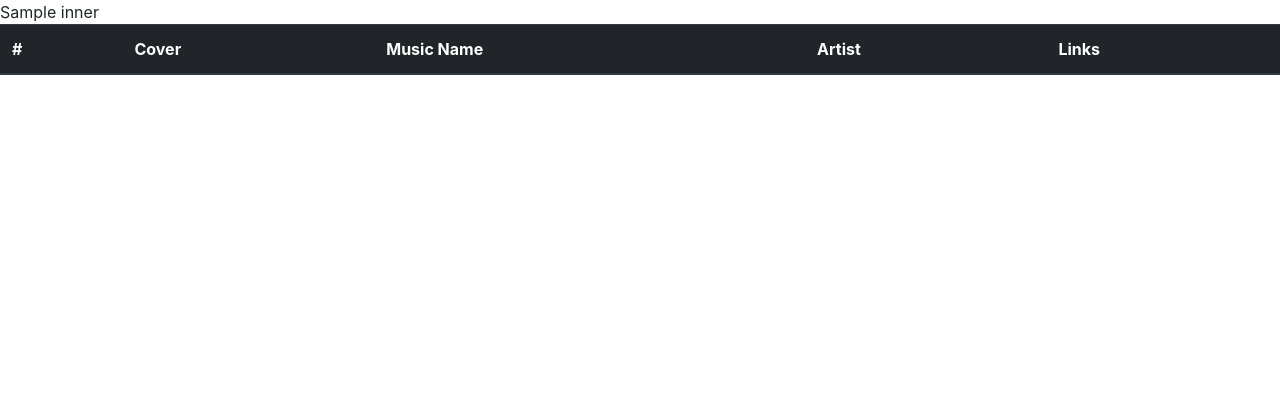
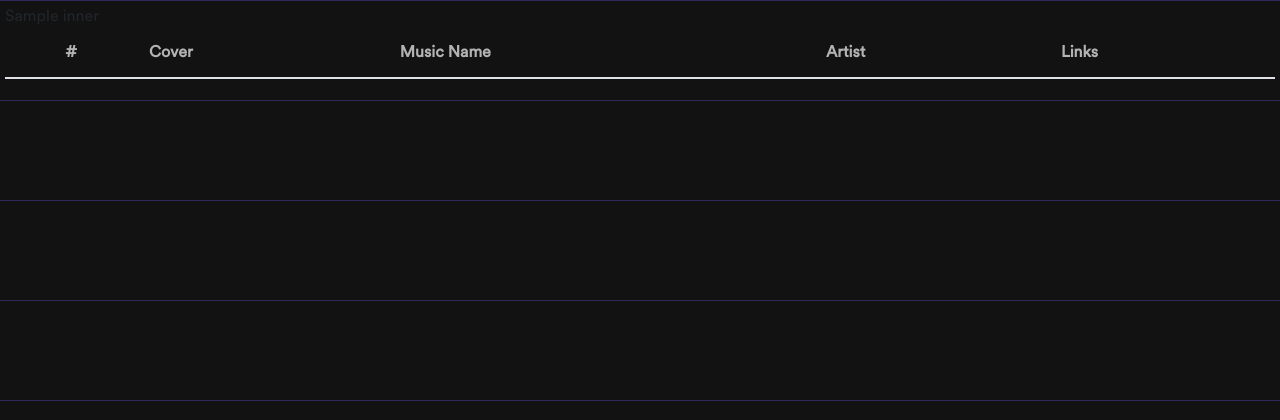
Before and after one commit to ayxan-mirzeyev-7674/HTML-CSS-JS, a Flask app: template spotify-to-youtube-py/templates/index.html in a window 1280 px wide. Shown: the top 420 px of the page. Run offline with Flask 3, Linux system fonts and the light colour scheme; the template is opened without the code that fills it: most values are stand-ins (such as "Sample title", 1, 10 or a date in 2020); lists and menus that the app fills with data are empty; some libraries are stand-ins or nearby versions.

Commit message:
Spotify to YouTube (latest version)

```diff
--- a/spotify-to-youtube-py/app.py
+++ b/spotify-to-youtube-py/app.py
@@ -12,21 +12,48 @@
 import pandas
 import os
 from youtubesearchpython import VideosSearch
+from flask_session import Session
 
 
 app = Flask(__name__)
 
-app.secret_key = "ONFSDFhdfshdfhsdfh453"
-app.config['SESSION_COOKIE_NAME'] = "Cookie"
 TOKEN_INFO = 'token_info'
+app = Flask(__name__)
+app.config['SECRET_KEY'] = os.urandom(64)
+app.config['SESSION_TYPE'] = 'filesystem'
+app.config['SESSION_FILE_DIR'] = './.flask_session/'
+Session(app)
+
+os.environ['SPOTIPY_CLIENT_ID'] = "c12a13513a174002a7850a569f02cf89"
+os.environ['SPOTIPY_CLIENT_SECRET'] = "83e9eb949a0344e784fe8e0ace887304"
+os.environ['SPOTIPY_REDIRECT_URI'] = "http://127.0.0.1:5000"
 
 
 @app.route("/")
 def login():
-    sp_oauth = create_spotify_oauth()
-    auth_url = sp_oauth.get_authorize_url()
-    return redirect(auth_url)
+    cache_handler = spotipy.cache_handler.FlaskSessionCacheHandler(session)
+    auth_manager = spotipy.oauth2.SpotifyOAuth(scope='user-library-read',
+                                               cache_handler=cache_handler,
+                                               show_dialog=True)
 
+    if request.args.get("code"):
+        # Step 2. Being redirected from Spotify auth page
+        auth_manager.get_access_token(request.args.get("code"))
+        return redirect('/')
+
+    if not auth_manager.validate_token(cache_handler.get_cached_token()):
+        # Step 1. Display sign in link when no token
+        auth_url = auth_manager.get_authorize_url()
+        return redirect(auth_url)
+
+    # Step 3. Signed in, display data
+    spotify = spotipy.Spotify(auth_manager=auth_manager)
+    return redirect(url_for('getTracks', _external=True))
+
+@app.route('/sign_out')
+def sign_out():
+    session.pop("token_info", None)
+    return redirect('/')
 
 @app.route('/redirect')
 def redirectPage():
@@ -40,16 +67,25 @@
 
     return redirect(url_for('getTracks', _external=True))
 
+@app.route('/playlists')
+def playlists():
+    cache_handler = spotipy.cache_handler.FlaskSessionCacheHandler(session)
+    auth_manager = spotipy.oauth2.SpotifyOAuth(cache_handler=cache_handler)
+    if not auth_manager.validate_token(cache_handler.get_cached_token()):
+        return redirect('/')
+
+    spotify = spotipy.Spotify(auth_manager=auth_manager)
+    return spotify.current_user_playlists()
 
 @app.route("/getTracks")
 def getTracks():
-    try:
-        token_info = get_token()
-    except:
-        print("user not logged in")
-        redirect(url_for('login', _external=True))
+    cache_handler = spotipy.cache_handler.FlaskSessionCacheHandler(session)
+    auth_manager = spotipy.oauth2.SpotifyOAuth(cache_handler=cache_handler)
+    if not auth_manager.validate_token(cache_handler.get_cached_token()):
+        return redirect('/')
 
-    sp = spotipy.Spotify(auth=token_info['access_token'])
+    sp = spotipy.Spotify(auth_manager=auth_manager)
+    print(sp.current_user_saved_tracks())
 
     tracks = []
     all_songs = []
@@ -75,11 +111,11 @@
         tracks.append(track)
     inner = ""
     for i in tracks:
-        t = "<tr><th scope='row'>" + \
-            str(i["id"])+"</th><td><img class='cover' src='"+i["cover"]+"'></td><td>"+i["name"]+"</td><td>" + \
-            i["artists"]+"</td><td><button name = '"+i["artists"]+" "+i["name"]+"' class='btn btn-danger'>YouTube</button></td><td><button name = '" + \
+        t = "<tr><th class='id align-middle' scope='row'>" + \
+            str(i["id"])+"</th><td><img class='cover' src='"+i["cover"]+"'></td><td class='music-name'>"+i["name"]+"</td><td class='artist-col'>" + \
+            i["artists"]+"</td><td class='link-td'><div class='btn-div'><button name = '"+i["artists"]+" "+i["name"]+"' class='btn btn-danger'>YouTube</button><button name = '" + \
             i["artists"]+" "+i["name"] + \
-            "' class='btn btn-success'>Download</button></td></tr>"
+            "' class='btn btn-success'>Download</button></div></td></tr>"
         inner += t
     return render_template("index.html", inner=inner)
 
--- a/spotify-to-youtube-py/setup.py
+++ b/spotify-to-youtube-py/setup.py
@@ -9,7 +9,8 @@
     'beautifulsoup4',
     'youtube_dl',
     'pathlib',
-    'pandas'
+    'pandas',
+    'youtube-search-python'
 ]
 
 setup(
--- a/spotify-to-youtube-py/static/css/style.css
+++ b/spotify-to-youtube-py/static/css/style.css
@@ -2,3 +2,50 @@
     width: 64px;
     height: 64px;
 }
+body{
+    background-color: rgb(18,18,18);
+    font-family: 'CustomFont';
+    background: rgb(81,58,157);
+    background: linear-gradient(180deg, rgba(81,58,157,1) 0%, rgba(18,18,18,1) 1%);
+}
+.table{
+    color: #b3b3b3;
+    border: 0px;
+}
+@font-face {
+    font-family: "CustomFont";
+    src: url("CircularSpotifyText-Book.otf");
+    src:url("CircularSpotifyText-Book.otf") format("opentype");
+}
+.music-name{
+    color: white;
+}
+thead{
+    border-bottom: 2px solid gray;
+}
+.table td, .table th {
+    border-top: 0px;
+}
+.container-div{
+    width: 100%;
+    padding: 5px;
+
+}
+.btn-div{
+    display: flex;
+}
+.btn-success{
+    margin-left: 10px;
+}
+@media screen and (max-width: 660px) {
+    .artist-col{
+        display: none;
+    }
+}
+.table td,.id{
+    vertical-align: middle;
+}
+.id{
+    text-align: center;
+    vertical-align: middle ;
+}
--- a/spotify-to-youtube-py/templates/index.html
+++ b/spotify-to-youtube-py/templates/index.html
@@ -18,17 +18,19 @@
         crossorigin="anonymous"></script>
 
     <link rel="stylesheet" href="../static/css/style.css">
+
     <title>Your List</title>
 </head>
 
 <body>
-    <table class="table table-striped table-dark">
+    <div class="container-div">
+        <table class="table">
             <thead>
                 <tr>
-                <th scope="col">#</th>
+                    <th style="text-align: center;" scope="col">#</th>
                     <th scope="col">Cover</th>
                     <th scope="col">Music Name</th>
-                <th scope="col">Artist</th>
+                    <th class="artist-col" scope="col">Artist</th>
                     <th scope="col">Links</th>
                 </tr>
             </thead>
@@ -36,6 +38,8 @@
                 {{inner | safe}}
             </tbody>
         </table>
+    </div>
+
     <!-- Modal -->
     <div class="modal fade" id="myModal" tabindex="-1" role="dialog" aria-labelledby="exampleModalLabel"
         aria-hidden="true">
@@ -48,7 +52,8 @@
                     </button>
                 </div>
                 <div class="modal-body">
-                    <iframe id="singleButtonApi" src="https://api.vevioz.com/apis/single/mp3?url=https://www.youtube.com/watch?v=mYHPnqa7B3Y"
+                    <iframe id="singleButtonApi"
+                        src="https://api.vevioz.com/apis/single/mp3?url=https://www.youtube.com/watch?v=mYHPnqa7B3Y"
                         width="100%" height="100%" allowtransparency="true" scrolling="no" style="border:none"></iframe>
                 </div>
             </div>
@@ -77,8 +82,8 @@
 
             });
         });
-        function showModal(url){
-            iframe.setAttribute("src", "https://api.vevioz.com/apis/single/mp3?url="+url)
+        function showModal(url) {
+            iframe.setAttribute("src", "https://api.vevioz.com/apis/single/mp3?url=" + url)
             $('#myModal').modal('show');
         }
         /*$(function() {
```
Also changed, not shown: spotify-to-youtube-py/static/css/CircularSpotifyText-Book.otf (added), 6 other files. Lines whose indentation alone changed are shown as unchanged.
